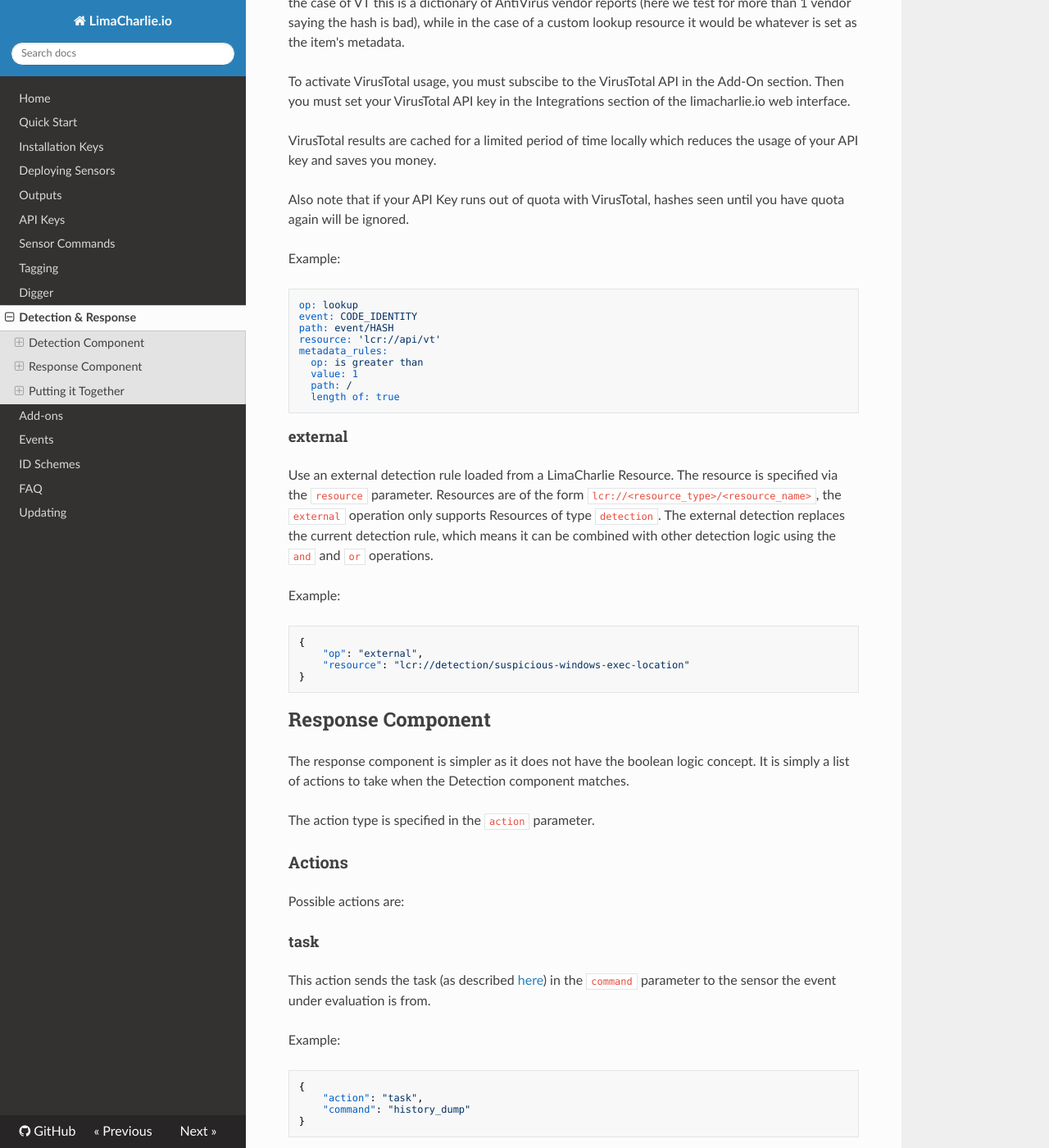
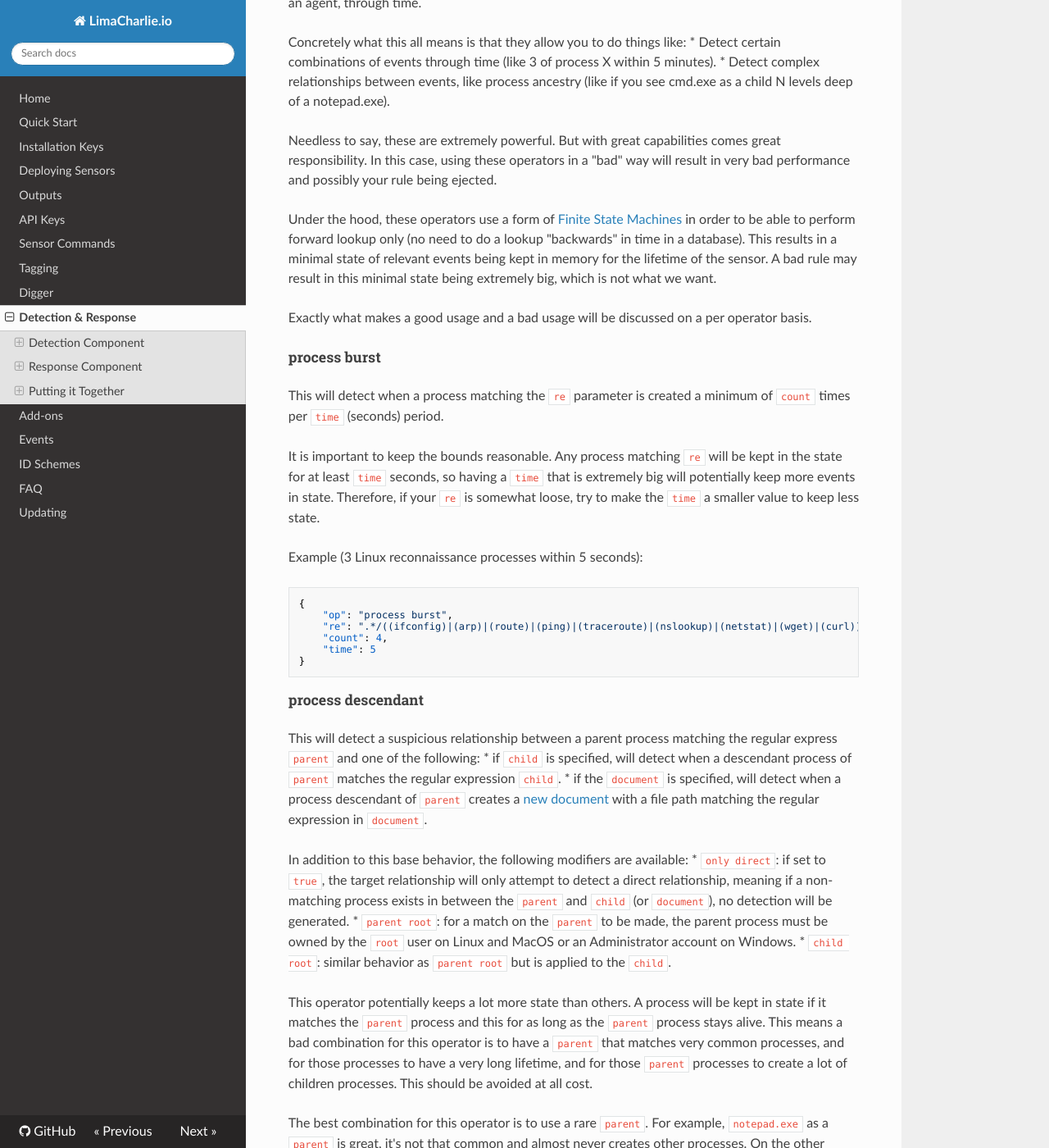
Before and after one commit to refractionPOINT/lce_doc, an MkDocs documentation site: the page built from docs/dr.md, in a window 1280 px wide and 1400 px high, scrolled down 4607 px. Shown: the whole window at 82% size. Built offline with MkDocs 1.6.1, drawn with Linux system fonts in a browser that asks for light colours; nearby versions of some CDN libraries; old or Windows-style settings are respelled for this version of MkDocs; some of the changed text lies outside the part shown.

Commit message:
Adding documentation about Stateful rules.

````diff
--- a/docs/dr.md
+++ b/docs/dr.md
@@ -155,6 +155,70 @@ Example:
     "path": "event/DOMAIN_NAME",
     "resource": "lcr://lookup/malwaredomains",
     "case sensitive": false
+}
+```
+
+#### Stateful
+The following operators are special, we call them Stateful operators. In general, each D&R rule is limited to a single Stateful
+operator per rule. These operators are special in that they do not operate on a single event received from an agent, but rather
+they operate on the entire state of events from an agent, through time.
+
+Concretely what this all means is that they allow you to do things like:
+* Detect certain combinations of events through time (like 3 of process X within 5 minutes).
+* Detect complex relationships between events, like process ancestry (like if you see cmd.exe as a child N levels deep of a notepad.exe).
+
+Needless to say, these are extremely powerful. But with great capabilities comes great responsibility. In this case, using these operators
+in a "bad" way will result in very bad performance and possibly your rule being ejected.
+
+Under the hood, these operators use a form of [Finite State Machines](https://en.wikipedia.org/wiki/Finite-state_machine) in order to be able
+to perform forward lookup only (no need to do a lookup "backwards" in time in a database). This results in a minimal state of relevant events
+being kept in memory for the lifetime of the sensor. A bad rule may result in this minimal state being extremely big, which is not what we want.
+
+Exactly what makes a good usage and a bad usage will be discussed on a per operator basis.
+
+##### process burst
+This will detect when a process matching the `re` parameter is created a minimum of `count` times per `time` (seconds) period.
+
+It is important to keep the bounds reasonable. Any process matching `re` will be kept in the state for at least `time` seconds, so having
+a `time` that is extremely big will potentially keep more events in state. Therefore, if your `re` is somewhat loose, try to make the `time`
+a smaller value to keep less state.
+
+Example (3 Linux reconnaissance processes within 5 seconds):
+```json
+{
+    "op": "process burst",
+    "re": ".*/((ifconfig)|(arp)|(route)|(ping)|(traceroute)|(nslookup)|(netstat)|(wget)|(curl))",
+    "count": 4,
+    "time": 5
+}
+```
+
+##### process descendant
+This will detect a suspicious relationship between a parent process matching the regular express `parent` and one of the following:
+* if `child` is specified, will detect when a descendant process of `parent` matches the regular expression `child`.
+* if the `document` is specified, will detect when a process descendant of `parent` creates a [new document](events.md#new_document) with a
+file path matching the regular expression in `document`.
+
+In addition to this base behavior, the following modifiers are available:
+* `only direct`: if set to `true`, the target relationship will only attempt to detect a direct relationship, meaning if a non-matching process
+exists in between the `parent` and `child` (or `document`), no detection will be generated.
+* `parent root`: for a match on the `parent` to be made, the parent process must be owned by the `root` user  on Linux and MacOS or an Administrator
+account on Windows.
+* `child root`: similar behavior as `parent root` but is applied to the `child`.
+
+This operator potentially keeps a lot more state than others. A process will be kept in state if it matches the `parent` process and this for as long
+as the `parent` process stays alive. This means a bad combination for this operator is to have a `parent` that matches very common processes, and for
+those processes to have a very long lifetime, and for those `parent` processes to create a lot of children processes. This should be avoided at all cost.
+
+The best combination for this operator is to use a rare `parent`. For example, `notepad.exe` as a `parent` is great, it's not that common and almost never
+creates other processes. On the other hand, `explorer.exe` is an aweful parent as it creates many processes and stays alive for a very long time.
+
+Example (a descendant of notepad.exe creating cmd.exe):
+```json
+{
+    "op": "process descendant",
+    "parent": ".*notepad.exe",
+    "child": ".*cmd.exe"
 }
 ```
 
````
